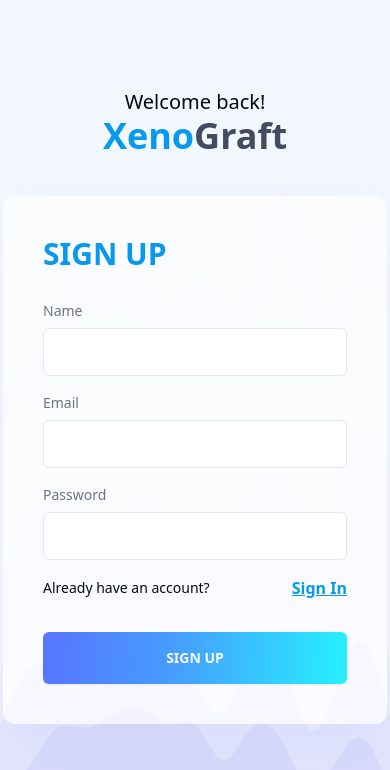
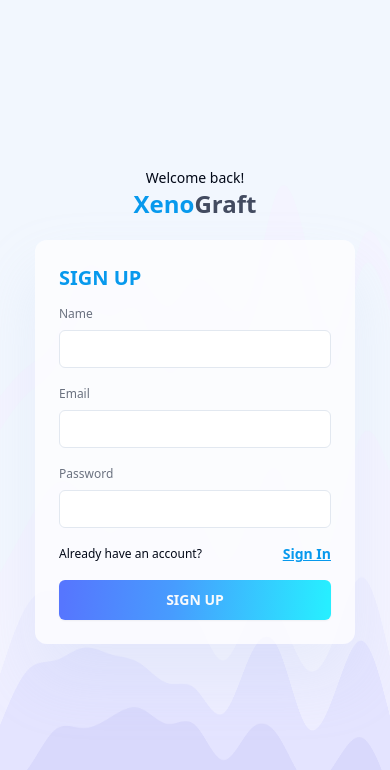
Before and after one commit to friyad/xenograft-mobiles-client, a React (Vite) app: page /signup in a window 390 px wide. Shown: the top 770 px of the page. Built offline with nearby package versions, Linux system fonts and the light colour scheme.

Commit message:
refactor(auth): :construction: Sign In and SIgn Up page responsiveness completed

```diff
--- a/src/components/ui/button.tsx
+++ b/src/components/ui/button.tsx
@@ -24,7 +24,7 @@ const buttonVariants = cva(
       size: {
         default: "h-10 px-4 py-2",
         sm: "h-9 rounded-md px-3",
-        lg: "py-4 rounded-md px-8",
+        lg: "py-2.5 2xl:py-3.5 3xl:py-4 rounded-md px-8",
         icon: "h-10 w-10",
       },
     },
--- a/src/components/ui/input.tsx
+++ b/src/components/ui/input.tsx
@@ -11,7 +11,7 @@ const Input = React.forwardRef<HTMLInputElement, InputProps>(
       <input
         type={type}
         className={cn(
-          "flex h-10 w-full rounded-md border border-input bg-background px-3 py-2 text-sm ring-offset-background file:border-0 file:bg-transparent file:text-sm file:font-medium placeholder:text-muted-foreground focus-visible:outline-none focus-visible:ring-2 focus-visible:ring-ring focus-visible:ring-offset-2 disabled:cursor-not-allowed disabled:opacity-50 transition-all duration-200",
+          "flex w-full rounded-md border border-input bg-background px-3 py-1.5 mxl:py-2 text-base xl:text-sm mxl:text-base 2xl:text-lg ring-offset-background file:border-0 file:bg-transparent file:text-lg file:font-medium placeholder:text-muted-foreground focus-visible:outline-none focus-visible:ring-2 focus-visible:ring-primary focus-visible:ring-offset-2 disabled:cursor-not-allowed disabled:opacity-50 transition-all duration-200 mt-1",
           className
         )}
         ref={ref}
--- a/src/components/ui/label.tsx
+++ b/src/components/ui/label.tsx
@@ -5,7 +5,7 @@ import { cva, VariantProps } from "class-variance-authority";
 import { cn } from "@/lib/utils";
 
 const labelVariants = cva(
-  "text-sm font-medium leading-none peer-disabled:cursor-not-allowed peer-disabled:opacity-70"
+  "text-xs mxl:text-sm font-medium leading-none peer-disabled:cursor-not-allowed peer-disabled:opacity-70"
 );
 
 const Label = React.forwardRef<
--- a/src/pages/SignIn.tsx
+++ b/src/pages/SignIn.tsx
@@ -53,13 +53,15 @@ const SignIn = () => {
       }}
       className="h-screen w-full flex flex-col justify-center items-center"
     >
-      <div className="-mt-[8%] w-full max-w-md">
-        <h3 className="text-xl font-medium text-center">Welcome back!</h3>
-        <h1 className="text-4xl text-center font-black text-primary mb-10">
+      <div className="-mt-[8%] w-full max-w-md px-2 xsm:px-0">
+        <h3 className="text-sm mxl:text-lg 3xl:text-xl font-medium text-center">
+          Welcome back!
+        </h3>
+        <h1 className="text-2xl mxl:text-3xl 3xl:text-4xl text-center font-black text-primary mb-5 mxl:mb-7 3xl:mb-10">
           Xeno<span className="text-[#434B60]">Graft</span>
         </h1>
 
-        <div className="flex flex-col justify-start bg-white/70 rounded-xl max-w-sm w-full shadow-[0px_34px_64px_0px_#b1c8e82e] p-10 mx-auto overflow-hidden">
+        <div className="flex flex-col justify-start bg-white/70 rounded-xl max-w-xs 2xl:max-w-sm w-full shadow-[0px_34px_64px_0px_#b1c8e82e] p-6 3xl:p-10 mx-auto overflow-hidden">
           <div
             id="signInFormContent"
             className={`transition-all duration-300 ease-out ${
@@ -68,13 +70,13 @@ const SignIn = () => {
                 : "translate-x-0"
             }`}
           >
-            <h1 className="text-3xl font-black text-primary text-left uppercase">
+            <h1 className="text-xl mxl:text-2xl 3xl:text-3xl font-black text-primary text-left uppercase">
               Sign In
             </h1>
 
             <form
               onSubmit={handleSubmit(handleSignInSubmit)}
-              className="w-full mt-8"
+              className="w-full mt-4 mxl:mt-6 3xl:mt-8"
             >
               <div className="grid w-full items-center gap-1.5">
                 <Label htmlFor="email" className="text-gray-500">
@@ -84,10 +86,11 @@ const SignIn = () => {
                   type="email"
                   id="email"
                   {...register("email", { required: true })}
-                  className="text-lg font-medium h-12 focus-visible:ring-primary mt-1"
                 />
                 {errors.email && (
-                  <p className="text-red-500 text-sm">{errors.email.message}</p>
+                  <p className="text-red-500 text-xs mxl:text-sm">
+                    {errors.email.message}
+                  </p>
                 )}
               </div>
 
@@ -99,22 +102,21 @@ const SignIn = () => {
                   type="password"
                   id="password"
                   {...register("password", { required: true })}
-                  className="text-lg font-medium h-12 focus-visible:ring-primary mt-1"
                 />
                 {errors.password && (
-                  <p className="text-red-500 text-sm">
+                  <p className="text-red-500 text-xs mxl:text-sm">
                     {errors.password.message}
                   </p>
                 )}
               </div>
 
               <div className="flex justify-between items-center mt-4">
-                <p className="text-sm">Don't have any account?</p>
+                <p className="text-xs mxl:text-sm">Don't have any account?</p>
                 <Link
                   to="/signup"
                   unstable_viewTransition
                   onClick={() => dispatch(setAuthFormAnimState("fromSignIn"))}
-                  className="text-primary underline-offset-3 underline font-semibold cursor-pointer"
+                  className="text-primary underline-offset-3 underline font-semibold cursor-pointer text-sm 2xl:text-base"
                 >
                   Sign Up
                 </Link>
@@ -123,7 +125,7 @@ const SignIn = () => {
               <Button
                 type="submit"
                 variant="default"
-                className="mt-8 uppercase w-full"
+                className="mt-4 mxl:mt-6 3xl:mt-8 uppercase w-full"
                 size="lg"
               >
                 Sign In
--- a/src/pages/SignUp.tsx
+++ b/src/pages/SignUp.tsx
@@ -54,13 +54,15 @@ const SignUp = () => {
       }}
       className="h-screen w-full flex flex-col justify-center items-center"
     >
-      <div className="-mt-[8%] w-full max-w-md">
-        <h3 className="text-xl font-medium text-center">Welcome back!</h3>
-        <h1 className="text-4xl text-center font-black text-primary mb-10">
+      <div className="-mt-[8%] w-full max-w-md px-2 xsm:px-0">
+        <h3 className="text-sm mxl:text-lg 3xl:text-xl font-medium text-center">
+          Welcome back!
+        </h3>
+        <h1 className="text-2xl mxl:text-3xl 3xl:text-4xl text-center font-black text-primary mb-5 mxl:mb-7 3xl:mb-10">
           Xeno<span className="text-[#434B60]">Graft</span>
         </h1>
 
-        <div className="flex flex-col justify-start bg-white/70 rounded-xl max-w-sm w-full shadow-[0px_34px_64px_0px_#b1c8e82e] p-10 mx-auto overflow-hidden">
+        <div className="flex flex-col justify-start bg-white/70 rounded-xl max-w-xs 2xl:max-w-sm w-full shadow-[0px_34px_64px_0px_#b1c8e82e] p-6 3xl:p-10 mx-auto overflow-hidden">
           <div
             id="SignUpFormContent"
             className={`transition-all duration-300 ease-out ${
@@ -69,13 +71,13 @@ const SignUp = () => {
                 : "translate-x-0"
             }`}
           >
-            <h1 className="text-3xl font-black text-primary text-left uppercase">
+            <h1 className="text-xl mxl:text-2xl 3xl:text-3xl font-black text-primary text-left uppercase">
               Sign Up
             </h1>
 
             <form
               onSubmit={handleSubmit(handleSignUpSubmit)}
-              className="w-full mt-8"
+              className="w-full mt-4 mxl:mt-6 3xl:mt-8"
             >
               <div className="grid w-full items-center gap-1.5">
                 <Label htmlFor="name" className="text-gray-500">
@@ -85,10 +87,11 @@ const SignUp = () => {
                   type="name"
                   id="name"
                   {...register("name", { required: true })}
-                  className="text-lg font-medium h-12 focus-visible:ring-primary mt-1"
                 />
                 {errors.name && (
-                  <p className="text-red-500 text-sm">{errors.name.message}</p>
+                  <p className="text-red-500 text-xs mxl:text-sm">
+                    {errors.name.message}
+                  </p>
                 )}
               </div>
 
@@ -100,10 +103,11 @@ const SignUp = () => {
                   type="email"
                   id="email"
                   {...register("email", { required: true })}
-                  className="text-lg font-medium h-12 focus-visible:ring-primary mt-1"
                 />
                 {errors.email && (
-                  <p className="text-red-500 text-sm">{errors.email.message}</p>
+                  <p className="text-red-500 text-xs mxl:text-sm">
+                    {errors.email.message}
+                  </p>
                 )}
               </div>
 
@@ -115,22 +119,21 @@ const SignUp = () => {
                   type="password"
                   id="password"
                   {...register("password", { required: true })}
-                  className="text-lg font-medium h-12 focus-visible:ring-primary mt-1"
                 />
                 {errors.password && (
-                  <p className="text-red-500 text-sm">
+                  <p className="text-red-500 text-xs mxl:text-sm">
                     {errors.password.message}
                   </p>
                 )}
               </div>
 
               <div className="flex justify-between items-center mt-4">
-                <p className="text-sm">Already have an account?</p>
+                <p className="text-xs mxl:text-sm">Already have an account?</p>
                 <Link
                   to="/signin"
                   onClick={() => dispatch(setAuthFormAnimState("fromSignUp"))}
                   unstable_viewTransition
-                  className="text-primary underline-offset-3 underline font-semibold cursor-pointer"
+                  className="text-primary underline-offset-3 underline font-semibold cursor-pointer text-sm 2xl:text-base"
                 >
                   Sign In
                 </Link>
@@ -139,7 +142,7 @@ const SignUp = () => {
               <Button
                 type="submit"
                 variant="default"
-                className="mt-8 uppercase w-full"
+                className="mt-4 mxl:mt-6 3xl:mt-8 uppercase w-full"
                 size="lg"
               >
                 Sign Up
--- a/tailwind.config.cjs
+++ b/tailwind.config.cjs
@@ -15,6 +15,37 @@ module.exports = {
       screens: {
         "2xl": "1400px",
       },
+    },
+    screens: {
+      xs: "0px",
+      // => @media (min-width: 0px) { ... }
+
+      xxsm: "320px",
+      // => @media (min-width: 320px) { ... }
+
+      xsm: "440px",
+      // => @media (min-width: 440px) { ... }
+
+      sm: "640px",
+      // => @media (min-width: 640px) { ... }
+
+      md: "768px",
+      // => @media (min-width: 768px) { ... }
+
+      lg: "1024px",
+      // => @media (min-width: 1024px) { ... }
+
+      xl: "1280px",
+      // => @media (min-width: 1280px) { ... }
+
+      mxl: "1380px",
+      // => @media (min-width: 1380px) { ... }
+
+      "2xl": "1536px",
+      // => @media (min-width: 1536px) { ... }
+
+      "3xl": "1750px",
+      // => @media (min-width: 1750px) { ... }
     },
     extend: {
       colors: {
```
